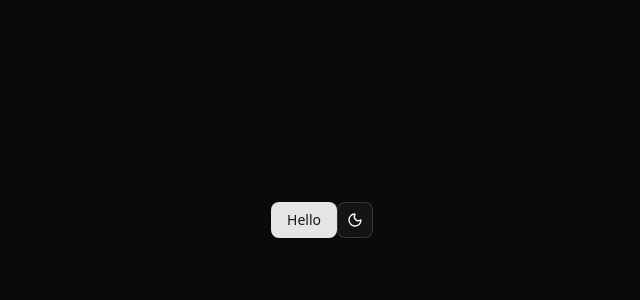
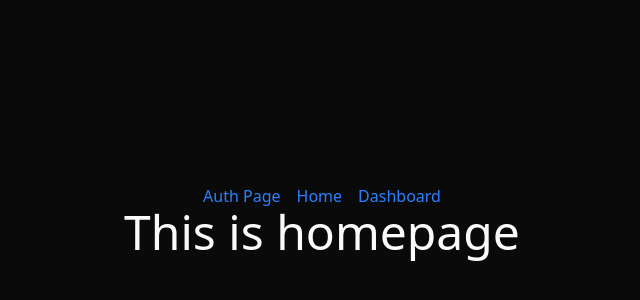
Before and after one commit to HiYasin/university-complain-management, a React (Vite) app in the folder client/: page / in a window 1280 px wide. Shown: the part 180-480 px from the top of the page, without its empty margins (318-958 px from the left). Built offline with nearby package versions, Linux system fonts and the light colour scheme; no server answers.

Commit message:
feat: add private route and dummy pages

```diff
--- a/client/src/App.jsx
+++ /dev/null
@@ -1,14 +0,0 @@
-import { Button } from "./components/ui/button"
-import { ModeToggle } from "./components/ui/mode-toggle"
-
-function App() {
-
-  return (
-    <div className="flex justify-center items-center w-full h-screen">
-      <Button>Hello</Button>
-      <ModeToggle />
-    </div>
-  )
-}
-
-export default App
--- /dev/null
+++ b/client/src/pages/Dashboard.jsx
@@ -0,0 +1,9 @@
+import React from 'react'
+
+export default function Dashboard() {
+  return (
+    <div className="flex justify-center items-center w-full h-screen">
+      <h1 className='text-5xl'>This is Dashboard</h1>
+    </div>
+  )
+}
--- a/client/src/pages/Home.jsx
+++ b/client/src/pages/Home.jsx
@@ -1,8 +1,16 @@
 import React from 'react'
+import { Link } from 'react-router'
 
 export default function Home() {
   return (
-    <div className="flex justify-center items-center w-full h-screen">
+    <div className="flex justify-center items-center w-full h-screen flex-col">
+      <nav>
+        <ul className="flex space-x-4">
+          <li><Link to="/auth" className="text-blue-500">Auth Page</Link></li>
+          <li><Link to="/" className="text-blue-500">Home</Link></li>
+          <li><Link to="/dashboard" className="text-blue-500">Dashboard</Link></li>
+        </ul>
+      </nav>
       <h1 className='text-5xl'>This is homepage</h1>
     </div>
   )
--- /dev/null
+++ b/client/src/routes/PrivateRoute.jsx
@@ -0,0 +1,14 @@
+
+import { AuthContext } from '@/providers/AuthProvider';
+import { useContext } from 'react';
+import { Navigate } from 'react-router';
+
+const PrivateRoute = ({ children }) => {
+    const { user, loading } = useContext(AuthContext);
+
+    if (loading) return <p>Loading...</p>;
+
+    return user ? children : <Navigate to="/auth" />;
+};
+
+export default PrivateRoute;
```
Also changed, not shown: client/src/routes/routes.jsx (+5 -4 lines).
